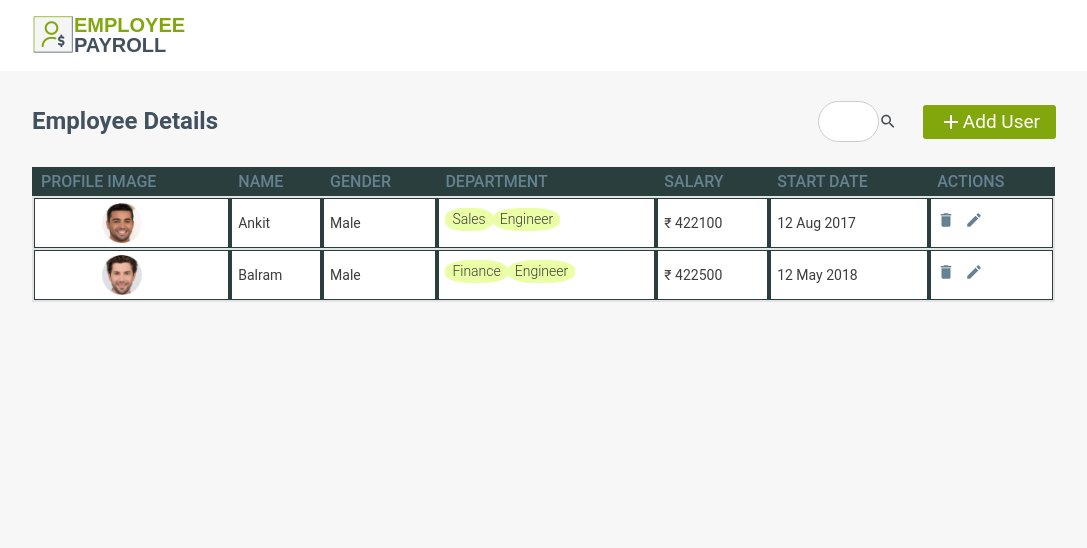
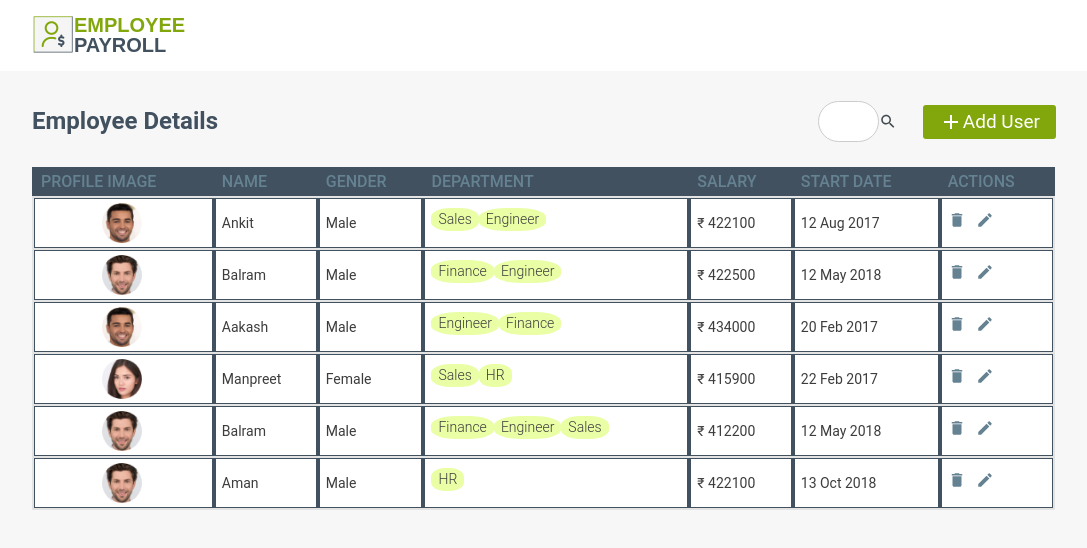
Before and after one commit to akinator001/EmployeePayroll_React-, a React (Create React App) app: page /home in a window 1280 px wide. Shown: the top 548 px of the page, without its empty margins (96-1183 px from the left). Built offline with nearby package versions, Linux system fonts and the light colour scheme; data requests are answered from the project's data file.

Commit message:
[aakash] Added json server connection and display page also created

```diff
--- a/src/components/display/display.scss
+++ b/src/components/display/display.scss
@@ -1,7 +1,8 @@
 .display {
     width: 99.9%;
     border-collapse: collapse;
-    background-color: #2a3f3d;
+    background-color:#42515F;
+    height: 45px;
     min-width: 800px;
     tr {
       min-width: 100%;
--- a/src/components/payroll-form/payroll-form.scss
+++ b/src/components/payroll-form/payroll-form.scss
@@ -53,7 +53,7 @@ header {
           text-transform: capitalize;
           opacity: 1;
           padding-bottom: 30px;
-          text-align: center;
+          text-align: left;
         }
 
         .label {
@@ -119,28 +119,28 @@ header {
             cursor: pointer;
          }
         .submitButton {
-            border: none;
             background-color: #f5f5f5;
             margin-right: 10px;
-            border: 1px solid #707070;
+            border: 1px solid #969696;
+            border-radius: 5px;
             margin-left: 15px;
         }
         .submitButton:hover{
-          background: palegreen;
+          background:#82A70C;
         }
         .resetButton {
-            border: none;
-            border: 1px solid #707070;
+          border-radius: 5px;
+          border: 1px solid #969696;
         }
         .resetButton:hover{
-          opacity: 0.5;
+          opacity: 0.6;
         }
         .cancelButton {
           text-decoration: none;
           text-align: center;
         }
         .cancelButton:hover{
-          background: rgb(214, 135, 135);
+          background: rgb(236, 134, 134);
         }
         label {
           padding: 12px 12px 12px 0;
--- a/src/server/db.json
+++ b/src/server/db.json
@@ -25,6 +25,58 @@
       "notes": "Hello Balram",
       "profilePic": "../../assets/profile-images/Ellipse -3.png",
       "id": 3
+    },
+    {
+      "name": "Aakash",
+      "departments": [
+        "Engineer",
+        "Finance"
+      ],
+      "gender": "male",
+      "salary": "434000",
+      "startDate": "20 Feb 2017",
+      "notes": "Hello Aakash",
+      "profilePic": "../../assets/profile-images/Ellipse -8.png",
+      "id": 5
+    },
+    {
+      "name": "Manpreet",
+      "departments": [
+        "Sales",
+        "HR"
+      ],
+      "gender": "female",
+      "salary": "415900",
+      "startDate": "22 Feb 2017",
+      "notes": "Hello Manu",
+      "profilePic": "../../assets/profile-images/Ellipse -7.png",
+      "id": 6
+    },
+    {
+      "name": "Balram",
+      "departments": [
+        "Finance",
+        "Engineer",
+        "Sales"
+      ],
+      "gender": "male",
+      "salary": "412200",
+      "startDate": "12 May 2018",
+      "notes": "Hello Balram",
+      "profilePic": "../../assets/profile-images/Ellipse -3.png",
+      "id": 7
+    },
+    {
+      "name": "Aman",
+      "departments": [
+        "HR"
+      ],
+      "gender": "male",
+      "salary": "422100",
+      "startDate": "13 Oct 2018",
+      "notes": "Hello",
+      "profilePic": "../../assets/profile-images/Ellipse -3.png",
+      "id": 8
     }
   ]
 }
```
Also changed, not shown: 1 other file (tests, documents, lock files or other folders).
